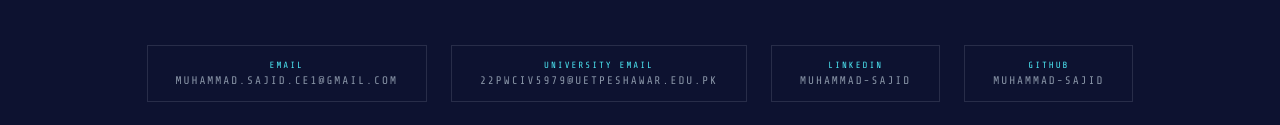
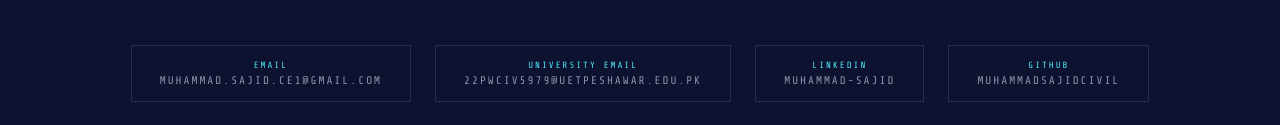
Before and after one commit to muhammadsajidcivil/muhammad-sajid, a plain HTML site: page index.html in a window 1280 px wide. Shown: the part 6610-6735 px from the top of the page. Drawn offline with nearby package versions, Linux system fonts and the light colour scheme.

Commit message:
Update index.html

```diff
--- a/index.html
+++ b/index.html
@@ -1283,13 +1283,13 @@
       <span class="lbl">UNIVERSITY EMAIL</span>
       22pwciv5979@uetpeshawar.edu.pk
     </a>
-    <a class="contact-link" href="https://linkedin.com/in/muhammad-sajid" target="_blank">
+    <a class="contact-link" href="https://www.linkedin.com/in/muhammad-sajid-2829642a5/" target="_blank">
       <span class="lbl">LINKEDIN</span>
       muhammad-sajid
     </a>
-    <a class="contact-link" href="https://github.com/muhammad-sajid" target="_blank">
+    <a class="contact-link" href="https://github.com/muhammadsajidcivil" target="_blank">
       <span class="lbl">GITHUB</span>
-      muhammad-sajid
+      muhammadsajidcivil
     </a>
     <a class="contact-link" href="#">
       <span class="lbl">LOCATION</span>
```
